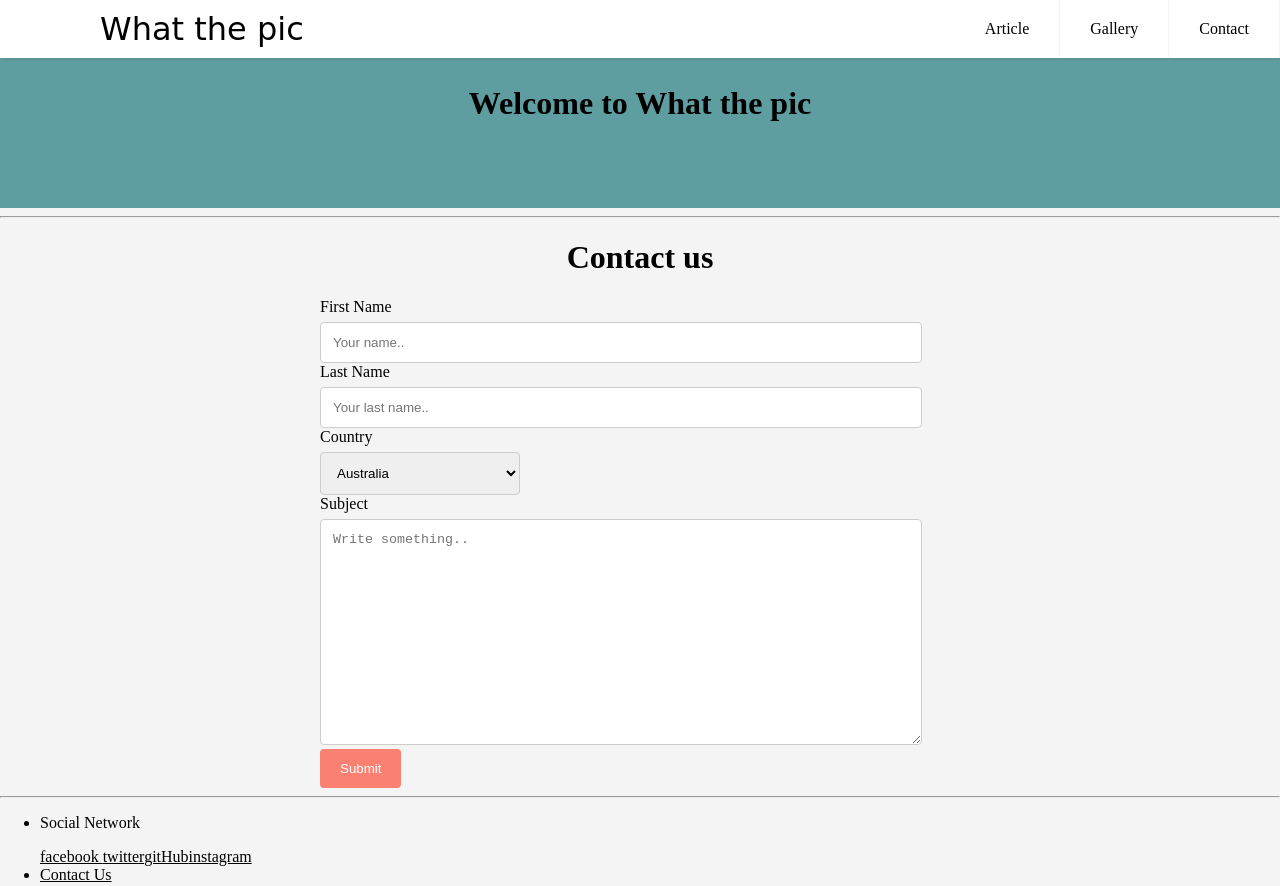
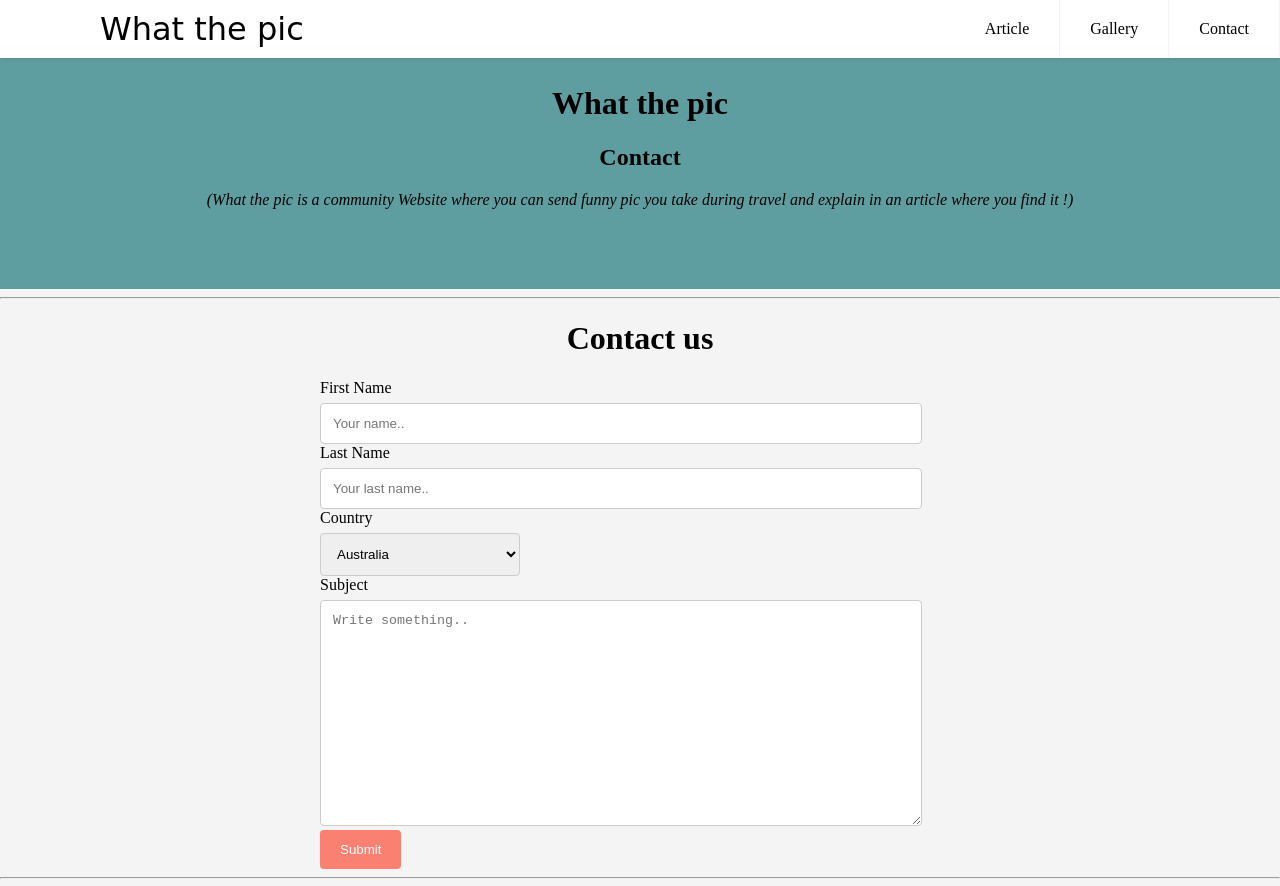
Before and after one commit to yuyangyyy/ProjetOne, a plain HTML site: page contact.html in a window 1280 px wide. Shown: the top 886 px of the page. Drawn offline with Linux system fonts and the light colour scheme.

Commit message:
last version of html in contact page. Change in header with a describe text and link in the title to index.html

```diff
--- a/contact.html
+++ b/contact.html
@@ -12,11 +12,13 @@
     <div class="container1">
         <!-- descriptif -->
         <header id="home">
-          <h1 class="titles">Welcome to What the pic</h1>
+          <h1 class="titles">What the pic</h1>
+          <h2 class="titles">Contact</h2>
+          <p class="describe">(What the pic is a community Website where you can send funny pic you take during travel and explain in an article where you find it !) </p>
       </header>
       <!-- navBAr  -->
       <nav class="nave">
-          <a href="" class="logo">What the pic</a>
+          <a href="index.html" class="logo">What the pic</a>
           <input class="menu-btn" type="checkbox" id="menu-btn" />
           <label class="menu-icon" for="menu-btn"><span class="navicon"></span></label>
           <ul class="menu">
```
